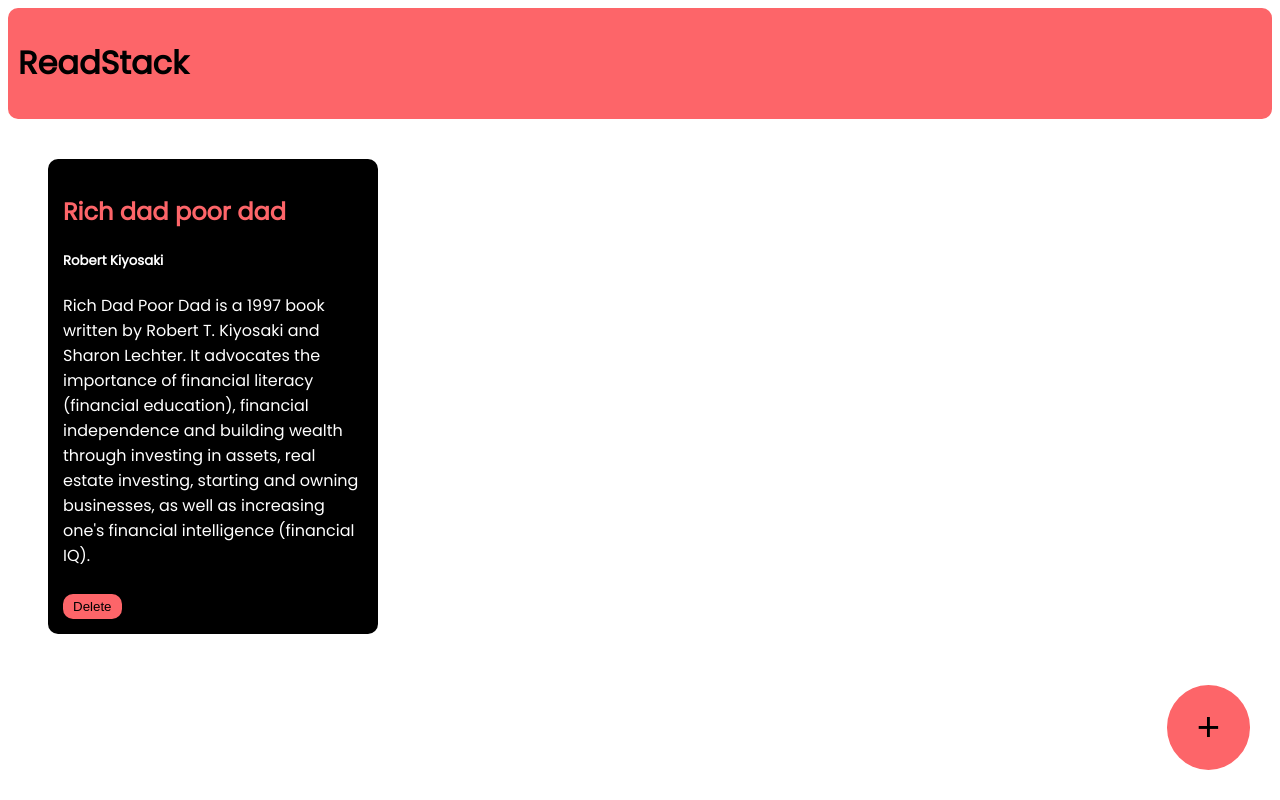
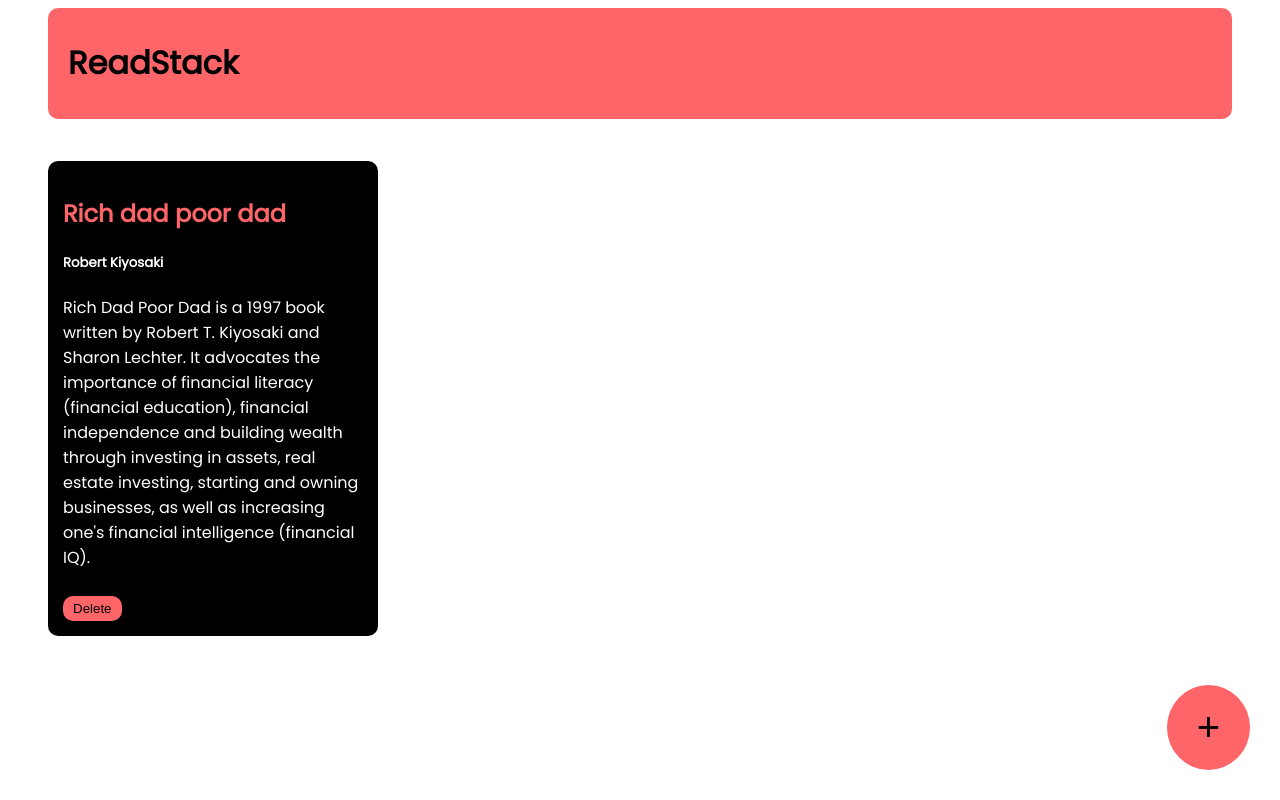
Before and after one commit to Aaron-2108/ReadSatck, a plain HTML site: page index.html in a window 1280 px wide. Drawn offline with Linux system fonts and the light colour scheme.

Commit message:
Add files via upload

```diff
--- a/style.css
+++ b/style.css
@@ -5,13 +5,16 @@
 
 body{
     font-family: "Poppins", sans-serif;
+
 }
 
 .navbar{
     background-color: #fd6569;
-    padding: 10px;
+    padding: 10px 20px;
+    margin: 2px 40px;
     border-radius: 10px;
 }
+
 
 .container{
     padding: 10px;
```
